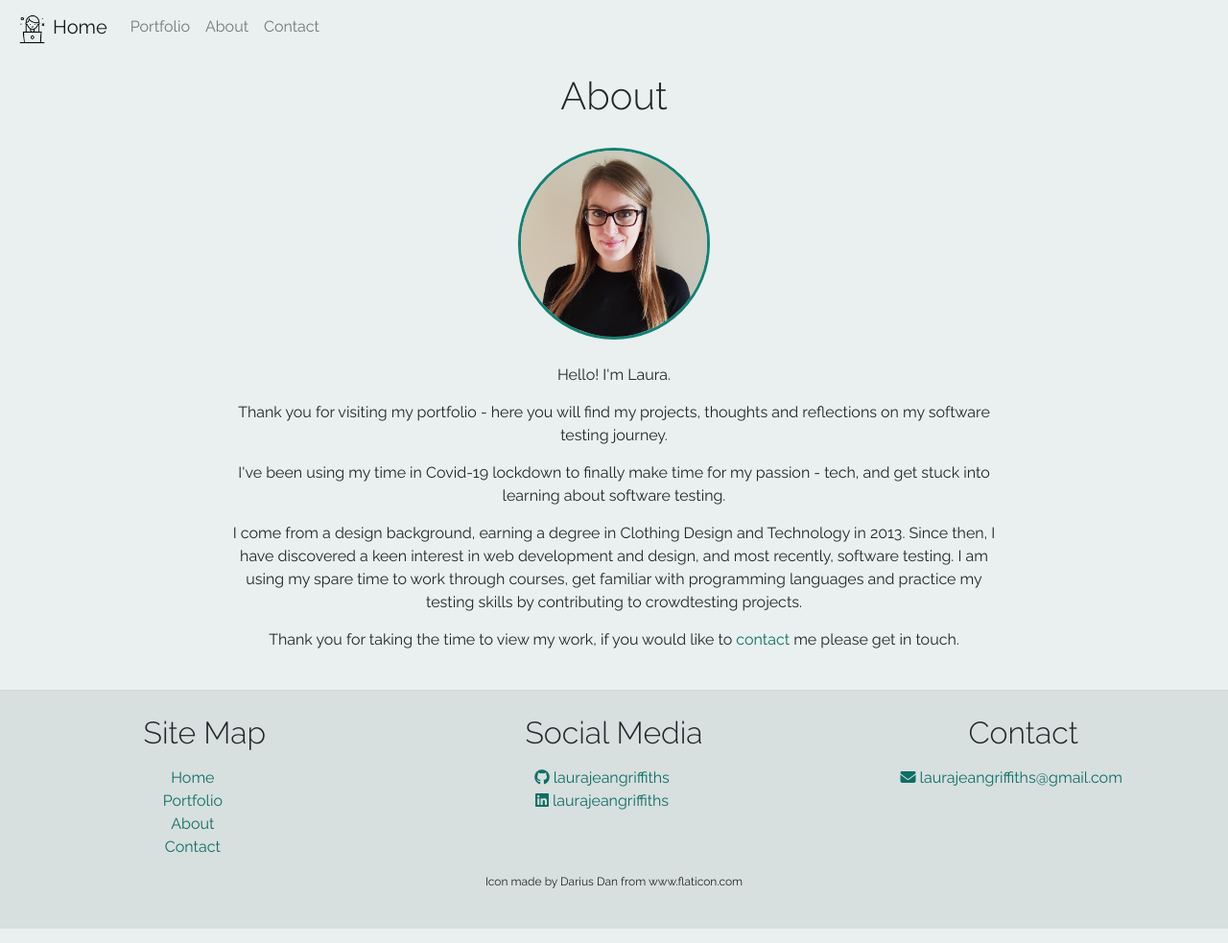
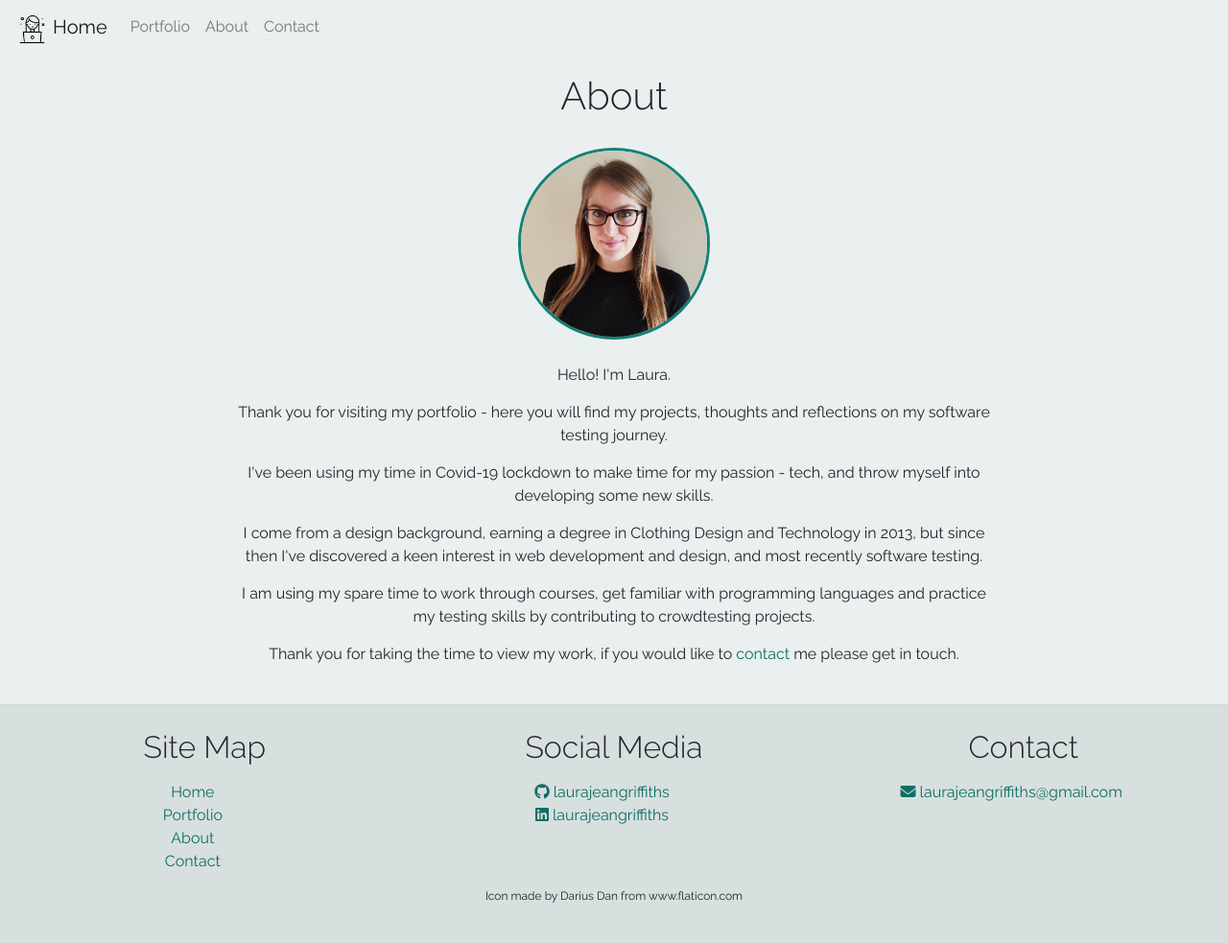
Before and after one commit to laurajeangriffiths/laurajeangriffiths.github.io, a Jekyll site: the page built from about.html, in a window 1280 px wide. Shown: the whole page at 96% size. Built offline with Jekyll 4.4.1, drawn with Linux system fonts in a browser that asks for light colours; nearby versions of some CDN libraries.

Commit message:
Update about.html

```diff
--- a/about.html
+++ b/about.html
@@ -12,9 +12,11 @@ permalink: /about/
 
     <p>Thank you for visiting my portfolio - here you will find my projects, thoughts and reflections on my software testing journey.</p>
 
-    <p>I've been using my time in Covid-19 lockdown to finally make time for my passion - tech, and get stuck into learning about software testing.</p>
+    <p>I've been using my time in Covid-19 lockdown to make time for my passion - tech, and throw myself into developing some new skills.</p>
 
-    <p>I come from a design background, earning a degree in Clothing Design and Technology in 2013. Since then, I have discovered a keen interest in web development and design, and most recently, software testing. I am using my spare time to work through courses, get familiar with programming languages and practice my testing skills by contributing to crowdtesting projects.</p>
+    <p>I come from a design background, earning a degree in Clothing Design and Technology in 2013, but since then I've discovered a keen interest in web development and design, and most recently software testing.</p>
+
+    <p> I am using my spare time to work through courses, get familiar with programming languages and practice my testing skills by contributing to crowdtesting projects.</p>
 
     <p>Thank you for taking the time to view my work, if you would like to <a href="/contact">contact</a> me please get in touch.</p>
 </div>
```
